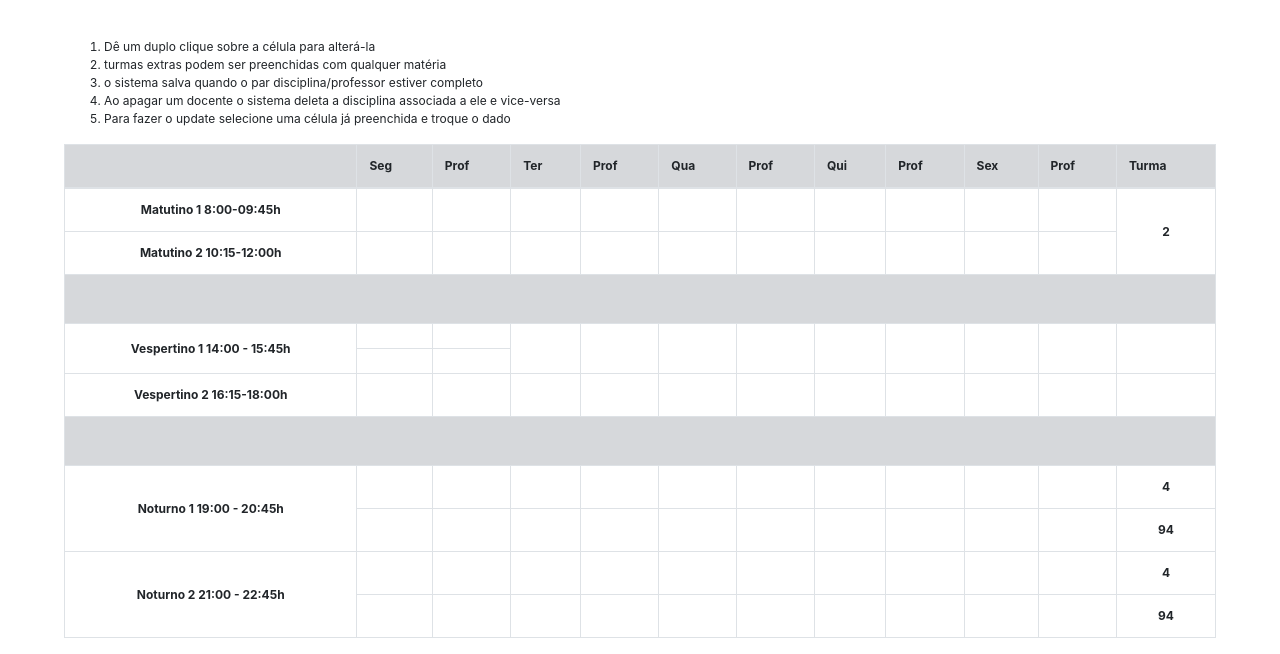
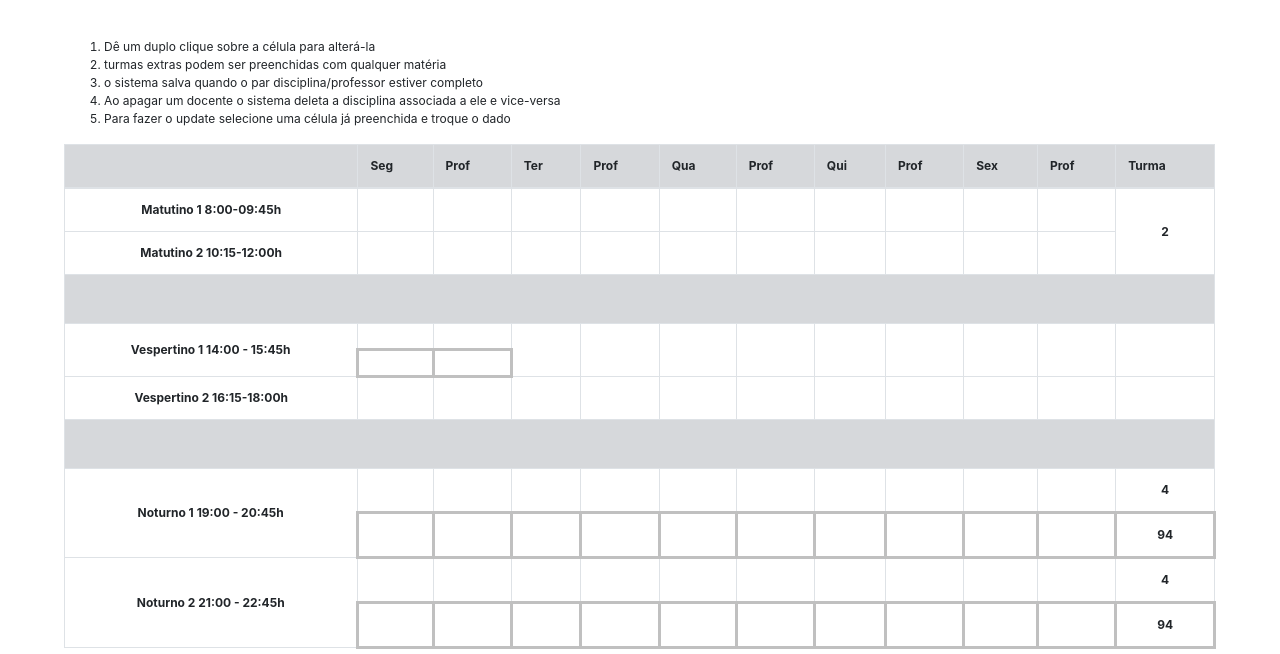
Before and after one commit to lucastoupitzen/ferramenta-graduacao-si, a Django app: page /table/1/ in a window 1280 px wide. Shown: the top 654 px of the page. Run offline with Django 4.2, Linux system fonts and the light colour scheme; data that the repository does not hold is empty; some libraries are stand-ins or nearby versions.

Commit message:
tarefas 7 e 11

```diff
--- a/table/models.py
+++ b/table/models.py
@@ -1,4 +1,3 @@
-from MySQLdb import IntegrityError
 from django.db import models
 
 
--- a/table/static/table/js/main.js
+++ b/table/static/table/js/main.js
@@ -90,8 +90,6 @@ $(document).ready(function () {
         $('#prof').val("");
         $('#infos_prof').hide();
     });
-
-
 
     $('#checkRestricaoHro').change(function() {
         if ($(this).is(':checked')) {
@@ -383,7 +381,7 @@ const editable = {
 
                 if (!ExistMtr) {
                     const mgs_err = "Código de Matéria inválido, consulte o desejado na tabela abaixo";
-                    erro_entrada("Código de Matéria inválido, consulte o desejado na tabela abaixo", colCod, valueUser, valueNextCell, valuePrevCell)
+                    erro_entrada(mgs_err, colCod, valueUser, valueNextCell, valuePrevCell)
 
                 }else{
                     validInput = true;
@@ -400,7 +398,7 @@ const editable = {
 
                 if(!ExistProf){
                     const mgs_err = "Nome do professor inválido";
-                    erro_entrada("Nome do professor inválido", colCod, valueUser, valueNextCell, valuePrevCell);
+                    erro_entrada(msg_err, colCod, valueUser, valueNextCell, valuePrevCell);
                 }else{
                     validInput = true;
                 }
@@ -439,7 +437,6 @@ const editable = {
             }
 
             //(C6) caso de deleção
-            //====> arrumar o bug de quando vai deletar mas aperta enter antes de apagar td
             if(editable.previousValue !== "" && valueUser === ""){
                 if(colCod){
                     vl["pf"] = valueNextCell;
--- a/table/templates/table/index.html
+++ b/table/templates/table/index.html
@@ -61,6 +61,11 @@
             font-size: 14px;
             box-shadow: 0 2px 4px rgba(0, 0, 0, 0.1);
         }
+        .custom-border td {
+            border-color: #C0C0C0;
+            border-width: 3px;
+        }
+
 
     </style>
 </head>
@@ -92,6 +97,7 @@
             </div>
         </div>
         <div id="url-data" data-url="{% url 'save_modify' %}"></div>
+
         <table class="table table-bordered font-weight-bold editable" id="tbl1">
             <thead>
                 <tr class="table-secondary">
@@ -141,7 +147,7 @@
                     {%endfor%}
                     <td style="display:none;">3</td>
                 </tr>
-                <tr>
+                <tr class="custom-border">
                     <td class="align-middle text-center">{{tProfs.3.0}}</td>
                     <td class="align-middle text-center">{{tProfs.3.1}}</td>
                 </tr>
@@ -152,7 +158,6 @@
                     {%endfor%}
                     <td style="display:none;">3</td>
                 </tr>
-
                 <th colspan="12" class="table-secondary p-4"></th>
                 <tr>
                     <th scope="row" rowspan="2" class="align-middle text-center">Noturno 1 19:00 - 20:45h</th>
@@ -160,9 +165,9 @@
                     <td class="align-middle text-center">{{i}}</td>
                     {%endfor%}
                 </tr>
-                <tr>
+                <tr class="custom-border">
                     {%for i in tProfs.6%}
-                    <td class="align-middle text-center">{{i}}</td>
+                    <td class="align-middle text-center ">{{i}}</td>
                     {%endfor%}
                 </tr>
                 <tr>
@@ -171,7 +176,7 @@
                     <td class="align-middle text-center">{{i}}</td>
                     {%endfor%}
                 </tr>
-                <tr>
+                <tr class="custom-border">
                     {%for i in tProfs.8%}
                     <td class="align-middle text-center">{{i}}</td>
                     {%endfor%}
@@ -293,7 +298,6 @@
                             {%endif%}
                         {% endfor %}
                         <a type="button" class="btn btn-secondary" href="{% url 'menupage' %}">Voltar Menu</a>
-
                     </div>
                 </div>
             </div>
--- a/table/views/preferencias_upload.py
+++ b/table/views/preferencias_upload.py
@@ -33,7 +33,7 @@ def pref_disc_excel_impar(sem, row, prof_db, header):
 
 def pref_horarios(row, prof_db, semestre_par):
     if semestre_par:
-        MtvRestricao.objects.filter(restricao__semestre="2",restricao__nro_usp=prof_db).delete()
+        MtvRestricao.objects.filter(restricao__semestre="2", restricao__nro_usp=prof_db).delete()
         Restricao.objects.filter(semestre="2", nro_usp=prof_db).delete()
         values = [row for row in row[3:7]]
         dias_semana = ["segunda", "terca", "quarta", "quinta", "sexta"]
@@ -63,7 +63,6 @@ def pref_horarios(row, prof_db, semestre_par):
             periodo="todos_periodos", dia=dia, nro_usp=prof_db, semestre="1"
         )
 
-
     if not semestre_par and row[34] is not None:
         dia, per = row[34].split()
         dia = unidecode.unidecode(dia.lower())
@@ -90,7 +89,7 @@ def pref_horarios(row, prof_db, semestre_par):
 
         rest.save()
 
-    if  row[36] is not None:
+    if row[36] is not None:
         dia = unidecode.unidecode(row[36].lower())
         # print(f"dia {dia} professor: {prof_db.NomeProf}")
         Restricao.criar_restricoes(
--- a/table/views/salvar_modificacoes.py
+++ b/table/views/salvar_modificacoes.py
@@ -117,7 +117,7 @@ def aula_noite_outro_dia_manha(data, alertas):
 
 
     # Um dicionário para evitar mais uma consulta
-    dias = {0: "segunda", 2: "terça", 4 :"quarta", 6: "quinta", 8: "sexta"}
+    dias = {0: "segunda", 2: "terça", 4: "quarta", 6: "quinta", 8: "sexta"}
 
     ind_lado_dia = int(inf["dia"]) + 2 if inf["horario"] == 7 else int(inf["dia"]) - 2
     hr = 0 if inf["horario"] == 7 else 7
@@ -137,8 +137,6 @@ def aula_noite_outro_dia_manha(data, alertas):
 
         alertas["alert2"] = (f"Professor(a) {inf['professor']} vai estar dando "
                           f"aula na noite de {dia_lado} e de manhã na {dia}\n")
-
-
 
 
 def aula_msm_horario(inf, ano, data, erros):
--- a/table/views/views.py
+++ b/table/views/views.py
@@ -6,6 +6,7 @@ import json
 from openpyxl.reader.excel import load_workbook
 from django.http import HttpResponseRedirect, HttpResponseBadRequest
 import unicodedata
+
 
 from .planilha_distribuicao import *
 from .planilha_docentes import *
@@ -19,7 +20,6 @@ def index(request, semestre="2"):
     tbl_vls = [[""] * 11 for _ in range(8)]
     tbl_vls.insert(3, ["", ""])
     ano = datetime.now().year
-
 
     vls_turmas = Turma.objects.filter(
         Q(CoDisc__SemestreIdeal=semestre, Ano=ano) | Q(Ano=ano, Eextra="S")
@@ -70,26 +70,26 @@ def index(request, semestre="2"):
         else:
             tbl_vls[row][10] = 94
 
-
     rest_turno = {"manha": 0, "tarde": 22, "noite": 48}
     dia_sem = {"segunda": 0, "terca": 2, "quarta": 4, "quinta": 6, "sexta": 8}
     profs_objs = Professor.objects.all()
     restricoes_profs = {}
     impedimentos_totais = {}
 
-    #Decide quais restrição serão carregadas
-    #Tem um erro de modelagem que precisa ser consertado,
-    #as restrições de horário são só de primeiro semestre ou de segundo
+    # Decide quais restrição serão carregadas
+    # Tem um erro de modelagem que precisa ser consertado,
+    # as restrições de horário são só de primeiro semestre ou de segundo
     s_rest = "1" if semestre % 2 else "2"
 
-    auto_profs = {} #para o autocomplete do nome do professor com apelido
+    auto_profs = {}  # para o autocomplete do nome do professor com apelido
     detalhes_profs = {}
     for prof_obj in profs_objs:
-        #Já carrega dados necessários para as sugestões e detalhes do professor
+        # Já carrega dados necessários para as sugestões e detalhes do professor
         nome = unicodedata.normalize("NFD", prof_obj.NomeProf.lower())
         auto_profs[prof_obj.NomeProf] = prof_obj.Apelido
         consideracao = prof_obj.consideracao1 if semestre % 2 else prof_obj.consideracao2
-        detalhes_profs[nome] = [prof_obj.NomeProf, prof_obj.Apelido, prof_obj.pos_doc, prof_obj.pref_optativas, consideracao]
+        detalhes_profs[nome] = [prof_obj.NomeProf, prof_obj.Apelido, prof_obj.pos_doc, prof_obj.pref_optativas,
+                                consideracao]
 
         # tentar melhorar desempenho da linha abaixo
         restricoes = prof_obj.restricao_set.filter(semestre=s_rest)
@@ -122,10 +122,10 @@ def index(request, semestre="2"):
                 restricoes_profs[str(prof_obj.Apelido)] += list_rest_indice
             else:
                 restricoes_profs[str(prof_obj.Apelido)] = list_rest_indice
-            #impedimento total
-            if rest_prof.impedimento == True:
+
+            # impedimento total
+            if rest_prof.impedimento:
                 impedimentos_totais[str(prof_obj.Apelido)] = list_rest_indice
-
 
     discs = Disciplina.objects.all()
     cods_tbl_hr = {}
@@ -133,15 +133,22 @@ def index(request, semestre="2"):
     mtr_auto_nome = {}  # auxilia no autocomplete para encontrar o código da turma extra
 
     for disc in discs:
-        if disc.SemestreIdeal == semestre:
+
+        if disc.SemestreIdeal == semestre or \
+                (semestre in [8, 7] and disc.TipoDisc == "optativaSI"):
             cods_tbl_hr[f"{disc.CoDisc} {disc.Abreviacao}"] = disc.CoDisc
+
         else:
             cods_tbl_hr_ext[f"{disc.CoDisc} {disc.Abreviacao}"] = disc.CoDisc
             mtr_auto_nome[disc.NomeDisc] = f"{disc.CoDisc} {disc.Abreviacao}"
 
 
-    #Serve para listar as disciplinas na página
-    vls_disciplinas = discs.filter(SemestreIdeal=semestre)
+    # Serve para listar as disciplinas na página
+    if semestre in [7, 8]:
+        vls_disciplinas = discs.filter(Q(SemestreIdeal=semestre) | Q(TipoDisc="optativaSI"))
+    else:
+        vls_disciplinas = discs.filter(SemestreIdeal=semestre)
+
     disc_obrig = vls_disciplinas.filter(TipoDisc="obrigatoria")
     tables_info = [
         {
@@ -174,7 +181,6 @@ def index(request, semestre="2"):
                 j = tbl_pref[0].index(pref.CoDisc.Abreviacao)
                 tbl_pref[row][j].append(pref.NumProf.Apelido)
 
-
     context = {
         "rest_horarios": restricoes_profs,
         "tbl_pref": tbl_pref,
@@ -206,8 +212,10 @@ def redirect(request):
 
 def save_modify(request):
     is_ajax = request.headers.get('X-Requested-With') == 'XMLHttpRequest'
-    if not is_ajax: return HttpResponseBadRequest('Invalid request')
-    if request.method != 'POST': return JsonResponse({'status': 'Invalid request'}, status=400)
+    if not is_ajax:
+        return HttpResponseBadRequest('Invalid request')
+    if request.method != 'POST':
+        return JsonResponse({'status': 'Invalid request'}, status=400)
 
     data = json.load(request)
     info_par = data["info"]
@@ -220,14 +228,13 @@ def save_modify(request):
         deletar_valor(info_par, ano, erros)
 
     elif info_par["tipo"] == "i":
-        #tratar caso de uma mesma turma ter 2 profs diferentes(RESTRIÇÃO)
+
         aula_manha_noite(data, alertas)
         aula_noite_outro_dia_manha(data, alertas)
 
         if not aula_msm_horario(info_par, ano, data, erros):
             turma_obj = cadastrar_turma(info_par, ano)
             atualizar_dia(turma_obj, info_par, ano, erros)
-
 
     elif info_par["tipo"] == "u":
 
@@ -241,19 +248,17 @@ def save_modify(request):
         elif "ant_cod" in info_par:
             update_cod(info_par, ano, erros)
 
-
     return JsonResponse({'erros': erros, 'alertas': alertas})
-
 
 
 def download_zip_planilhas(request):
     # content-type of response
     if request.method == "POST":
 
-        #cria o arquivo zip
+        # cria o arquivo zip
         z = zipfile.ZipFile('Planilhas_graduação_SI.zip', 'w', zipfile.ZIP_DEFLATED)
 
-        #planilha de docentes
+        # planilha de docentes
         cwd = os.getcwd()
         file_path = os.path.join(cwd, "table/static/table/docentes.xlsx")
         source_workbook = load_workbook(filename=file_path)
@@ -263,11 +268,11 @@ def download_zip_planilhas(request):
         source_workbook.close()
         z.write("Docentes.xlsx")
 
-        #planilha de distribuição semestres pares
+        # planilha de distribuição semestres pares
         planilha_distribuição_semestre("par")
         z.write("Distribuição_par.xlsx")
 
-        #planilha de distribuição semestres impares
+        # planilha de distribuição semestres impares
         planilha_distribuição_semestre("impar")
         z.write("Distribuição_impar.xlsx")
 
@@ -277,7 +282,7 @@ def download_zip_planilhas(request):
         response = HttpResponse(zip_arc, content_type='application/x-gzip')
         response["Content-Disposition"] = 'attachment; filename="Planilhas_graduação_SI.zip"'
 
-        #limpa os arquivos criados no processo
+        # limpa os arquivos criados no processo
         os.remove("Docentes.xlsx")
         os.remove("Distribuição_impar.xlsx")
         os.remove("Distribuição_par.xlsx")
@@ -297,7 +302,6 @@ def planilha_distribuição_semestre(semestre):
     planilha_extra(sheet_extra)
     wb.save(f"Distribuição_{semestre}.xlsx")
     wb.close()
-
 
 
 def pref_planilha(request):
@@ -339,6 +343,7 @@ def pref_planilha(request):
                 prof_encontrado = False
                 email_professor = False
 
+                # consultar direto o email
                 for prof in profs:
                     if email == prof.Email:
                         email_professor = email
@@ -348,6 +353,7 @@ def pref_planilha(request):
                     continue
 
                 semestre_par = True if excel_type == "pref_hro_2" else False
+                # executar essa linha direto, com o email da planilha usando o try catch
                 prof_db = Professor.objects.get(Email=email_professor)
 
                 if semestre_par:
```
Also changed, not shown: 1 other file.
